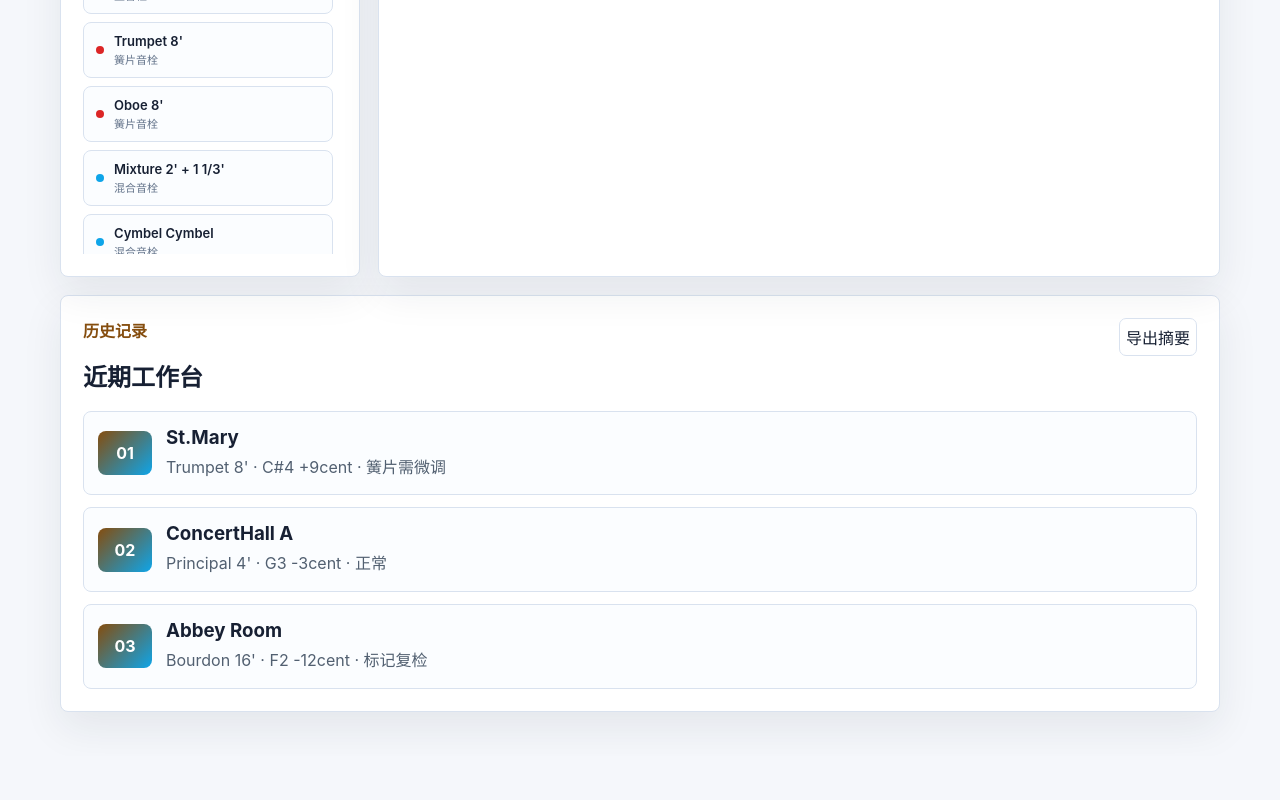
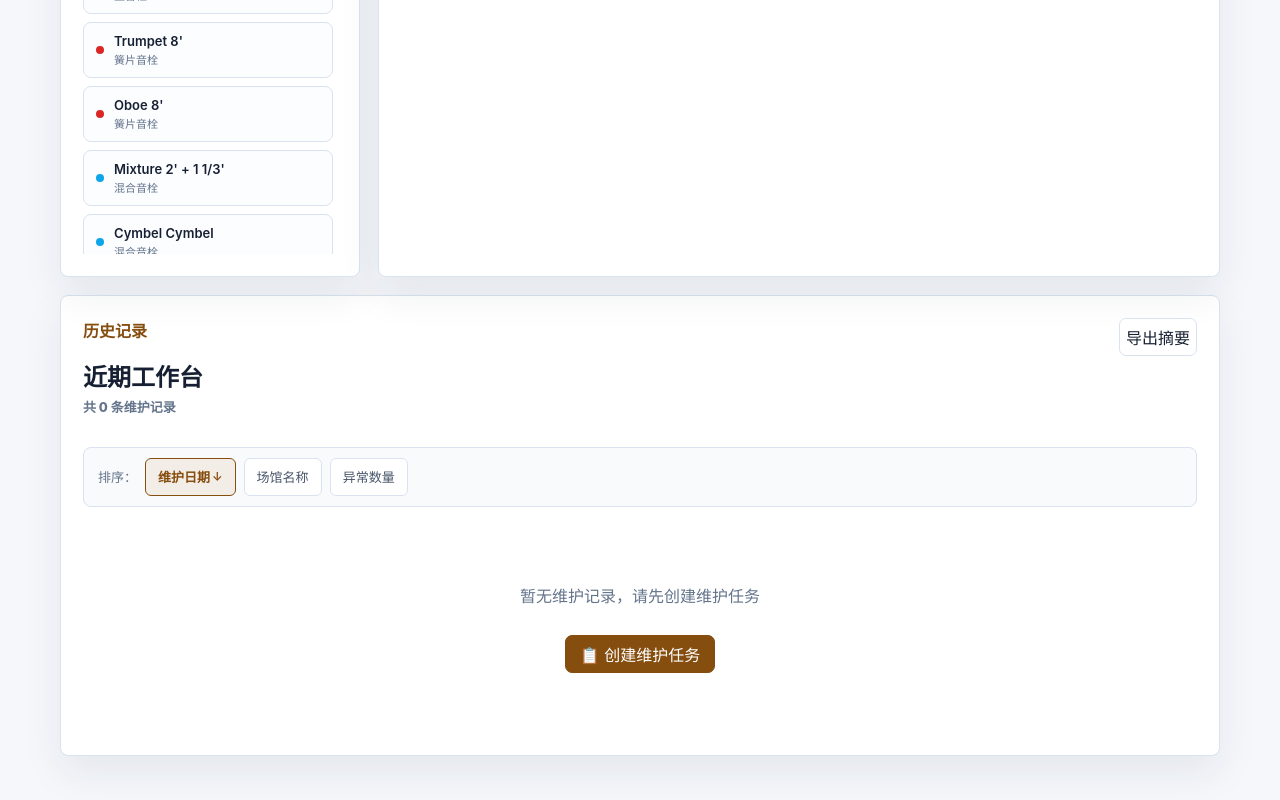
Before and after one commit to aliAjax/hxyfront-62005-410ed11, a React (Vite) app: page / in a window 1280 px wide. Shown: the part 1285-2085 px from the top of the page. Before the commit the page ends 2041 px from the top, so only its background shows below. Built offline with nearby package versions, Linux system fonts and the light colour scheme.

Commit message:
.3436396082391580:5ea0a54d4384228a361d499a3bd40e4c_6a38c9971b12401af67cbf33.6a38c9991b12401af67cbf38.6a38c999870fb02e200b79cd:Trae CN.T(2026/6/22 13:35:21)

```diff
--- a/src/App.tsx
+++ b/src/App.tsx
@@ -99,6 +99,33 @@ function App() {
   const [restoreTaskDraft, setRestoreTaskDraft] = useState(false);
   const [restoreTuningDraft, setRestoreTuningDraft] = useState(false);
   const [restoreReportDraft, setRestoreReportDraft] = useState(false);
+  const [sortField, setSortField] = useState<'date' | 'venue' | 'abnormal'>('date');
+  const [sortDirection, setSortDirection] = useState<'asc' | 'desc'>('desc');
+
+  const getSortedTasks = (tasks: MaintenanceTask[]) => {
+    return [...tasks].sort((a, b) => {
+      let cmp = 0;
+      if (sortField === 'date') {
+        cmp = new Date(a.maintenanceDate).getTime() - new Date(b.maintenanceDate).getTime();
+      } else if (sortField === 'venue') {
+        cmp = a.venueName.localeCompare(b.venueName, 'zh-CN');
+      } else if (sortField === 'abnormal') {
+        const aCount = a.pipeRecords.filter(p => maintenanceService.isPipeAbnormal(p)).length;
+        const bCount = b.pipeRecords.filter(p => maintenanceService.isPipeAbnormal(p)).length;
+        cmp = aCount - bCount;
+      }
+      return sortDirection === 'asc' ? cmp : -cmp;
+    });
+  };
+
+  const handleSortChange = (field: 'date' | 'venue' | 'abnormal') => {
+    if (sortField === field) {
+      setSortDirection(prev => prev === 'asc' ? 'desc' : 'asc');
+    } else {
+      setSortField(field);
+      setSortDirection(field === 'venue' ? 'asc' : 'desc');
+    }
+  };
 
   useEffect(() => {
     loadVenues();
@@ -633,20 +660,108 @@ function App() {
           <div>
             <p>历史记录</p>
             <h2>近期工作台</h2>
+            <p style={{ marginTop: '4px', color: '#64748b', fontSize: '13px' }}>
+              共 {maintenanceTasks.length} 条维护记录
+            </p>
           </div>
           <button>导出摘要</button>
         </div>
-        <div className="records">
-          {project.records.map((record: string[], index: number) => (
-            <article key={record.join("-")}>
-              <b>{String(index + 1).padStart(2, "0")}</b>
-              <div>
-                <h3>{record[0]}</h3>
-                <p>{record.slice(1).join(" · ")}</p>
-              </div>
-            </article>
-          ))}
+        <div className="sort-controls">
+          <span className="sort-label">排序：</span>
+          <button
+            className={`sort-btn ${sortField === 'date' ? 'active' : ''}`}
+            onClick={() => handleSortChange('date')}
+          >
+            维护日期
+            {sortField === 'date' && (
+              <span className="sort-indicator">{sortDirection === 'asc' ? ' ↑' : ' ↓'}</span>
+            )}
+          </button>
+          <button
+            className={`sort-btn ${sortField === 'venue' ? 'active' : ''}`}
+            onClick={() => handleSortChange('venue')}
+          >
+            场馆名称
+            {sortField === 'venue' && (
+              <span className="sort-indicator">{sortDirection === 'asc' ? ' ↑' : ' ↓'}</span>
+            )}
+          </button>
+          <button
+            className={`sort-btn ${sortField === 'abnormal' ? 'active' : ''}`}
+            onClick={() => handleSortChange('abnormal')}
+          >
+            异常数量
+            {sortField === 'abnormal' && (
+              <span className="sort-indicator">{sortDirection === 'asc' ? ' ↑' : ' ↓'}</span>
+            )}
+          </button>
         </div>
+        {maintenanceTasks.length === 0 ? (
+          <div className="empty-state">
+            <p>暂无维护记录，请先创建维护任务</p>
+            <button
+              className="primary"
+              onClick={() => setCurrentPage('create-task')}
+              style={{ marginTop: '12px' }}
+            >
+              📋 创建维护任务
+            </button>
+          </div>
+        ) : (
+          <div className="records">
+            {getSortedTasks(maintenanceTasks).map((task, index) => {
+              const abnormalCount = task.pipeRecords.filter(
+                (p) => maintenanceService.isPipeAbnormal(p)
+              ).length;
+              const completedCount = task.pipeRecords.filter(
+                (p) => p.pitch || p.centDeviation !== undefined || p.remarks
+              ).length;
+              return (
+                <article key={task.id} className="record-card" onClick={() => {
+                  setCurrentTaskId(task.id);
+                  setCurrentPage('tuning-record');
+                }}>
+                  <b>{String(index + 1).padStart(2, '0')}</b>
+                  <div className="record-card-body">
+                    <div className="record-card-header">
+                      <h3>{task.venueName}</h3>
+                      <span className="record-date">{task.maintenanceDate}</span>
+                    </div>
+                    <div className="record-card-stats">
+                      <span className="record-stat">
+                        <span className="record-stat-label">音管</span>
+                        <span className="record-stat-value">{task.pipeRecords.length}</span>
+                      </span>
+                      <span className="record-stat">
+                        <span className="record-stat-label">已完成</span>
+                        <span className="record-stat-value" style={{ color: '#059669' }}>{completedCount}</span>
+                      </span>
+                      <span className="record-stat">
+                        <span className="record-stat-label">异常</span>
+                        <span className="record-stat-value" style={{ color: abnormalCount > 0 ? '#dc2626' : '#059669' }}>{abnormalCount}</span>
+                      </span>
+                      {task.participants && (
+                        <span className="record-stat">
+                          <span className="record-stat-label">人员</span>
+                          <span className="record-stat-value">{task.participants}</span>
+                        </span>
+                      )}
+                    </div>
+                    {(task.reportSummary || task.maintenanceNotes) && (
+                      <p className="record-card-summary">
+                        {task.reportSummary
+                          ? task.reportSummary.slice(0, 60) + (task.reportSummary.length > 60 ? '...' : '')
+                          : task.maintenanceNotes
+                            ? task.maintenanceNotes.slice(0, 60) + (task.maintenanceNotes.length > 60 ? '...' : '')
+                            : ''}
+                      </p>
+                    )}
+                  </div>
+                </article>
+              );
+            })}
+          </div>
+        )}
       </section>
     </main>
   );
--- a/src/components/HistoryComparison.tsx
+++ b/src/components/HistoryComparison.tsx
@@ -255,15 +255,15 @@ export function HistoryComparison({ onBack, onApplyToReport }: HistoryComparison
               <div className="history-results-list">
                 {filteredResults.map((result) => (
                   <div
-                    key={result.pipeNumber}
-                    className={`history-pipe-card ${expandedPipe === result.pipeNumber ? 'expanded' : ''}`}
+                    key={result.pipeKey}
+                    className={`history-pipe-card ${expandedPipe === result.pipeKey ? 'expanded' : ''}`}
                     style={{ borderLeftColor: PIPE_TREND_COLORS[result.trend] }}
                   >
                     <div
                       className="history-pipe-header"
                       onClick={() =>
                         setExpandedPipe(
-                          expandedPipe === result.pipeNumber ? null : result.pipeNumber
+                          expandedPipe === result.pipeKey ? null : result.pipeKey
                         )
                       }
                     >
--- a/src/services/historyComparisonService.ts
+++ b/src/services/historyComparisonService.ts
@@ -9,6 +9,11 @@ import { maintenanceService } from './maintenanceService';
 const DEVIATION_THRESHOLD = 5;
 const PERSISTENT_MIN_OCCURRENCES = 2;
 const PERSISTENT_RATIO = 0.7;
+const NO_STOP_KEY = '__no_stop__';
+
+const buildPipeKey = (stopId: string | undefined, pipeNumber: string): string => {
+  return `${stopId || NO_STOP_KEY}::${pipeNumber}`;
+};
 
 export const historyComparisonService = {
   getPipeComparisonForVenue(venueId: string): PipeComparisonResult[] {
@@ -25,7 +30,7 @@ export const historyComparisonService = {
       for (const pipe of task.pipeRecords) {
         if (pipe.centDeviation === undefined) continue;
 
-        const key = pipe.pipeNumber;
+        const key = buildPipeKey(pipe.stopId, pipe.pipeNumber);
         if (!pipeMap.has(key)) {
           pipeMap.set(key, []);
         }
@@ -48,7 +53,7 @@ export const historyComparisonService = {
 
     const results: PipeComparisonResult[] = [];
 
-    for (const [pipeNumber, history] of pipeMap) {
+    for (const [pipeKey, history] of pipeMap) {
       const lastEntry = history[history.length - 1];
       const secondLastEntry = history.length >= 2 ? history[history.length - 2] : undefined;
 
@@ -73,7 +78,8 @@ export const historyComparisonService = {
       const trend = this.determineTrend(deviations, exceedCount);
 
       results.push({
-        pipeNumber,
+        pipeKey,
+        pipeNumber: lastEntry?.pipeRecord.pipeNumber || '',
         stopId: lastEntry?.pipeRecord.stopId,
         stopName: lastEntry?.pipeRecord.stopName,
         history,
@@ -98,19 +104,18 @@ export const historyComparisonService = {
       const ta = trendOrder[a.trend] ?? 99;
       const tb = trendOrder[b.trend] ?? 99;
       if (ta !== tb) return ta - tb;
+
+      const stopCompare = (a.stopName || '').localeCompare(b.stopName || '');
+      if (stopCompare !== 0) return stopCompare;
+
       return a.pipeNumber.localeCompare(b.pipeNumber, undefined, { numeric: true });
     });
   },
 
   determineTrend(deviations: number[], exceedCount: number): PipeTrendType {
-    if (deviations.length < 1) return 'insufficient_data';
+    if (deviations.length < 2) return 'insufficient_data';
 
     const latest = deviations[deviations.length - 1];
-
-    if (deviations.length < 2) {
-      return Math.abs(latest) > DEVIATION_THRESHOLD ? 'sudden_exceed' : 'insufficient_data';
-    }
-
     const isLatestExceed = Math.abs(latest) > DEVIATION_THRESHOLD;
     const previousDeviations = deviations.slice(0, -1);
     const previousAllWithinLimit = previousDeviations.every(
@@ -138,13 +143,9 @@ export const historyComparisonService = {
       return 'persistently_low';
     }
 
-    if (exceedCount > 0 && isLatestExceed) {
+    if (exceedCount > 0) {
       if (latest > DEVIATION_THRESHOLD) return 'persistently_high';
       if (latest < -DEVIATION_THRESHOLD) return 'persistently_low';
-    }
-
-    if (exceedCount === 0) {
-      return 'stable';
     }
 
     return 'stable';
@@ -182,13 +183,21 @@ export const historyComparisonService = {
       trendCounts[r.trend]++;
     }
 
+    const formatPipeLabel = (r: PipeComparisonResult): string => {
+      const stopPart = r.stopName ? `[${r.stopName}] ` : '';
+      const devPart = r.latestDeviation !== undefined
+        ? `(${r.latestDeviation > 0 ? '+' : ''}${r.latestDeviation}cent)`
+        : '';
+      return `${stopPart}${r.pipeNumber}${devPart}`;
+    };
+
     const lines: string[] = [];
     lines.push(`历史维护对比分析：共检查 ${results.length} 支音管。`);
 
     if (trendCounts.persistently_high > 0) {
       const pipes = results
         .filter((r) => r.trend === 'persistently_high')
-        .map((r) => `${r.pipeNumber}(${r.latestDeviation !== undefined ? (r.latestDeviation > 0 ? '+' : '') + r.latestDeviation + 'cent' : 'N/A'})`);
+        .map(formatPipeLabel);
       lines.push(
         `持续偏高 ${trendCounts.persistently_high} 支：${pipes.join('、')}，建议重点检查这些音管的物理状态及环境影响因素。`
       );
@@ -197,7 +206,7 @@ export const historyComparisonService = {
     if (trendCounts.persistently_low > 0) {
       const pipes = results
         .filter((r) => r.trend === 'persistently_low')
-        .map((r) => `${r.pipeNumber}(${r.latestDeviation !== undefined ? (r.latestDeviation > 0 ? '+' : '') + r.latestDeviation + 'cent' : 'N/A'})`);
+        .map(formatPipeLabel);
       lines.push(
         `持续偏低 ${trendCounts.persistently_low} 支：${pipes.join('、')}，需关注音管漏气或簧片老化问题。`
       );
@@ -206,7 +215,7 @@ export const historyComparisonService = {
     if (trendCounts.sudden_exceed > 0) {
       const pipes = results
         .filter((r) => r.trend === 'sudden_exceed')
-        .map((r) => `${r.pipeNumber}(${r.latestDeviation !== undefined ? (r.latestDeviation > 0 ? '+' : '') + r.latestDeviation + 'cent' : 'N/A'})`);
+        .map(formatPipeLabel);
       lines.push(
         `本次突然超限 ${trendCounts.sudden_exceed} 支：${pipes.join('、')}，需排查本次维护中的突发因素（温湿度变化、搬运损伤等）。`
       );
--- a/src/styles.css
+++ b/src/styles.css
@@ -182,7 +182,7 @@ input {
   display: grid;
   grid-template-columns: 54px 1fr;
   gap: 14px;
-  align-items: center;
+  align-items: start;
   padding: 14px;
   border: 1px solid var(--border);
   border-radius: 8px;
@@ -206,6 +206,129 @@ input {
   margin: 0;
   color: #526071;
   line-height: 1.6;
+}
+
+.sort-controls {
+  display: flex;
+  align-items: center;
+  gap: 8px;
+  margin-bottom: 16px;
+  padding: 10px 14px;
+  background: #f8fafc;
+  border-radius: 8px;
+  border: 1px solid var(--border);
+}
+
+.sort-label {
+  font-size: 13px;
+  color: #64748b;
+  font-weight: 500;
+  white-space: nowrap;
+}
+
+.sort-btn {
+  display: inline-flex;
+  align-items: center;
+  gap: 2px;
+  padding: 5px 12px;
+  font-size: 13px;
+  font-weight: 500;
+  border: 1px solid var(--border);
+  border-radius: 6px;
+  background: #ffffff;
+  color: #475569;
+  cursor: pointer;
+  transition: all 0.15s ease;
+}
+
+.sort-btn:hover {
+  background: #f1f5f9;
+  border-color: #cbd5e1;
+}
+
+.sort-btn.active {
+  background: color-mix(in srgb, var(--primary) 10%, #ffffff);
+  border-color: var(--primary);
+  color: var(--primary);
+  font-weight: 600;
+}
+
+.sort-indicator {
+  font-size: 12px;
+  line-height: 1;
+}
+
+.record-card {
+  cursor: pointer;
+  transition: border-color 0.15s ease, box-shadow 0.15s ease;
+}
+
+.record-card:hover {
+  border-color: var(--primary) !important;
+  box-shadow: 0 2px 8px rgba(0, 0, 0, 0.06);
+}
+
+.record-card-body {
+  display: flex;
+  flex-direction: column;
+  gap: 6px;
+  min-width: 0;
+}
+
+.record-card-header {
+  display: flex;
+  align-items: center;
+  justify-content: space-between;
+  gap: 8px;
+}
+
+.record-card-header h3 {
+  margin: 0;
+  white-space: nowrap;
+  overflow: hidden;
+  text-overflow: ellipsis;
+}
+
+.record-date {
+  font-size: 12px;
+  color: #64748b;
+  background: color-mix(in srgb, var(--accent) 12%, #ffffff);
+  padding: 2px 8px;
+  border-radius: 4px;
+  white-space: nowrap;
+  font-weight: 500;
+}
+
+.record-card-stats {
+  display: flex;
+  gap: 16px;
+  flex-wrap: wrap;
+}
+
+.record-stat {
+  display: inline-flex;
+  align-items: center;
+  gap: 4px;
+}
+
+.record-stat-label {
+  font-size: 12px;
+  color: #94a3b8;
+}
+
+.record-stat-value {
+  font-size: 13px;
+  font-weight: 600;
+  color: #334155;
+}
+
+.record-card-summary {
+  margin: 0;
+  font-size: 12px;
+  color: #94a3b8;
+  overflow: hidden;
+  text-overflow: ellipsis;
+  white-space: nowrap;
 }
 
 select,
--- a/src/types/historyComparison.ts
+++ b/src/types/historyComparison.ts
@@ -16,6 +16,7 @@ export interface PipeHistoryEntry {
 }
 
 export interface PipeComparisonResult {
+  pipeKey: string;
   pipeNumber: string;
   stopId?: string;
   stopName?: string;
```
Also changed, not shown: src/components/MaintenanceReport.tsx (+8 -3 lines).
